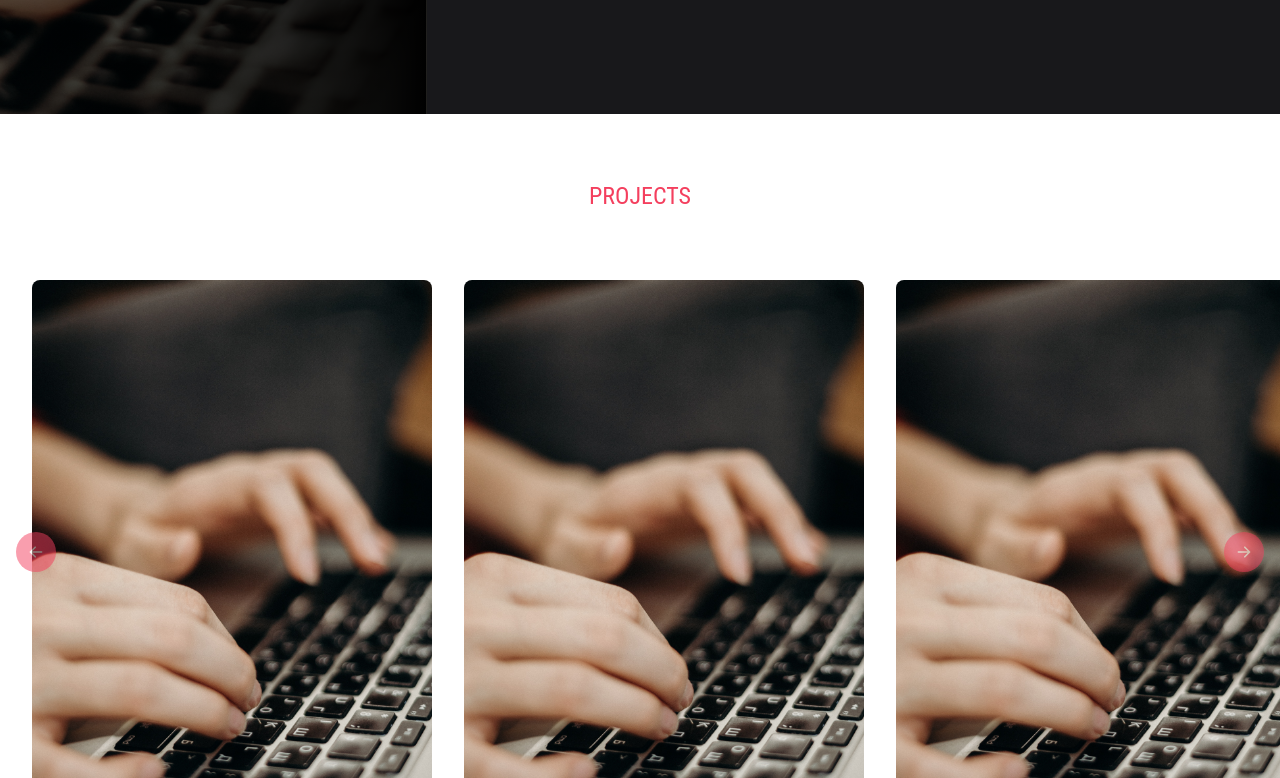
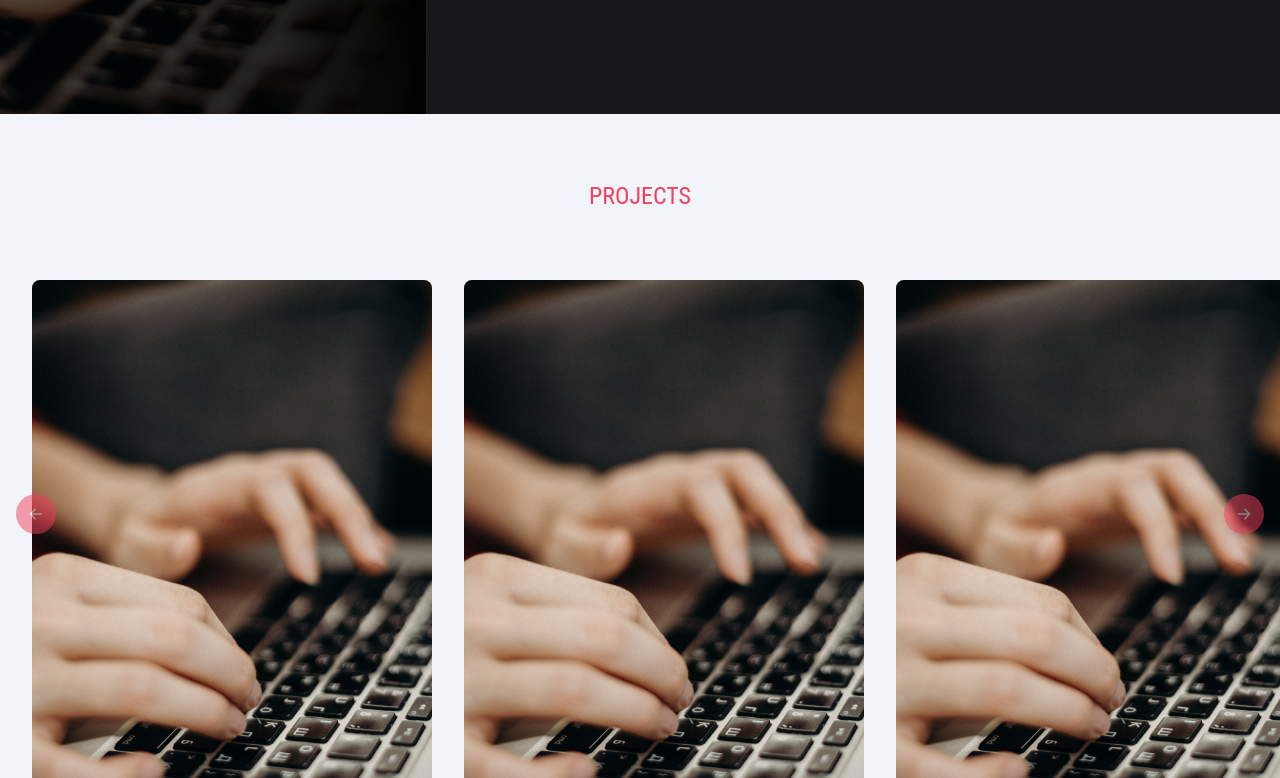
Before and after one commit to Vitiyah/vitiyah-prof, a React (Create React App) app: page / in a window 1280 px wide. Shown: the part 1522-2300 px from the top of the page. Built offline with nearby package versions, Linux system fonts and the light colour scheme.

Commit message:
Changing home to sticky

```diff
--- a/src/About.js
+++ b/src/About.js
@@ -14,7 +14,10 @@ import { FaFigma } from "@react-icons/all-files/fa/FaFigma";
 export const About = () => {
   return (
     <>
-      <section id="about" className="about-container h-screen w-screen flex">
+      <section
+        id="about"
+        className="about-container h-screen w-screen flex relative"
+      >
         <div className="about-img h-full w-1/3 flex items-center justify-center max-sm:hidden"></div>
         <div className="about-text h-full w-2/3 bg-zinc-900 p-20 max-sm:p-4 max-md:p-12 max-lg:p-16 max-sm:w-full ">
           <h2 className="title max-sm:text-center max-sm:mt-12 max-md:mt-4 max-lg:mt-4 max-xl:mt-4">
--- a/src/App.css
+++ b/src/App.css
@@ -323,7 +323,7 @@ textarea {
     flex-direction: column;
     justify-content: space-around;
     align-items: center;
-    opacity: 0.7;
+    opacity: 0.85;
     transition: all 0.5s ease;
     transform: translateX(100%);
     color: var(--bg-grey);
--- a/src/Contact.js
+++ b/src/Contact.js
@@ -76,7 +76,7 @@ export const Contact = () => {
     <>
       <section
         id="contact"
-        className="contact-container w-screen h-screen bg-zinc-900 grid grid-cols-2 justify-items-center max-lg:content-center max-md:grid-cols-1 max-lg:grid-cols-2"
+        className="contact-container relative w-screen h-screen bg-zinc-900 grid grid-cols-2 justify-items-center max-lg:content-center max-md:grid-cols-1 max-lg:grid-cols-2"
       >
         <div className="contact-info w-full h-full p-48 max-md:p-8 max-lg:p-8">
           <h2 className="title max-lg:mt-8">CONTACT</h2>
--- a/src/Home.js
+++ b/src/Home.js
@@ -5,7 +5,7 @@ export const Home = () => {
     <>
       <section
         id="home"
-        className="home-container flex flex-col items-center justify-center pb-0 px-16 bg-rose-500"
+        className="home-container flex flex-col items-center justify-center pb-0 px-16 bg-rose-500 sticky top-0"
       >
         <h1 className="big-heading max-[360px]:text-lg max-sm:text-2xl max-md:text-5xl max-lg:text-6xl max-xl:text-7xl">
           while(!(succeed = try() ));
--- a/src/Projects.js
+++ b/src/Projects.js
@@ -17,12 +17,12 @@ export const Projects = () => {
     <>
       <section
         id="projects"
-        className="project-container h-screen w-screen relative"
+        className="project-container h-screen w-screen relative bg-slate-100"
       >
         <h2 className="title flex justify-center pt-16">PROJECTS</h2>
         <div
           onClick={slideLeft}
-          className="flex items-center justify-center w-10 h-10 rounded-full bg-rose-500 absolute top-[55%] translate-y-[-55%] left-4 z-[100] cursor-pointer opacity-50 hover:opacity-100"
+          className="flex items-center justify-center w-10 h-10 rounded-full bg-rose-500 absolute top-[50%] translate-y-[-50%] left-4 z-[100] cursor-pointer opacity-50 hover:opacity-100"
         >
           <HiArrowLeft />
         </div>
@@ -62,7 +62,7 @@ export const Projects = () => {
         </div>
         <div
           onClick={slideRight}
-          className="flex items-center justify-center w-10 h-10 rounded-full bg-rose-500 absolute top-[55%] translate-y-[-55%] right-4 z-[100] cursor-pointer opacity-50 hover:opacity-100"
+          className="flex items-center justify-center w-10 h-10 rounded-full bg-rose-500 absolute top-[50%] translate-y-[-50%] right-4 z-[100] cursor-pointer opacity-50 hover:opacity-100"
         >
           <HiArrowRight />
         </div>
```
